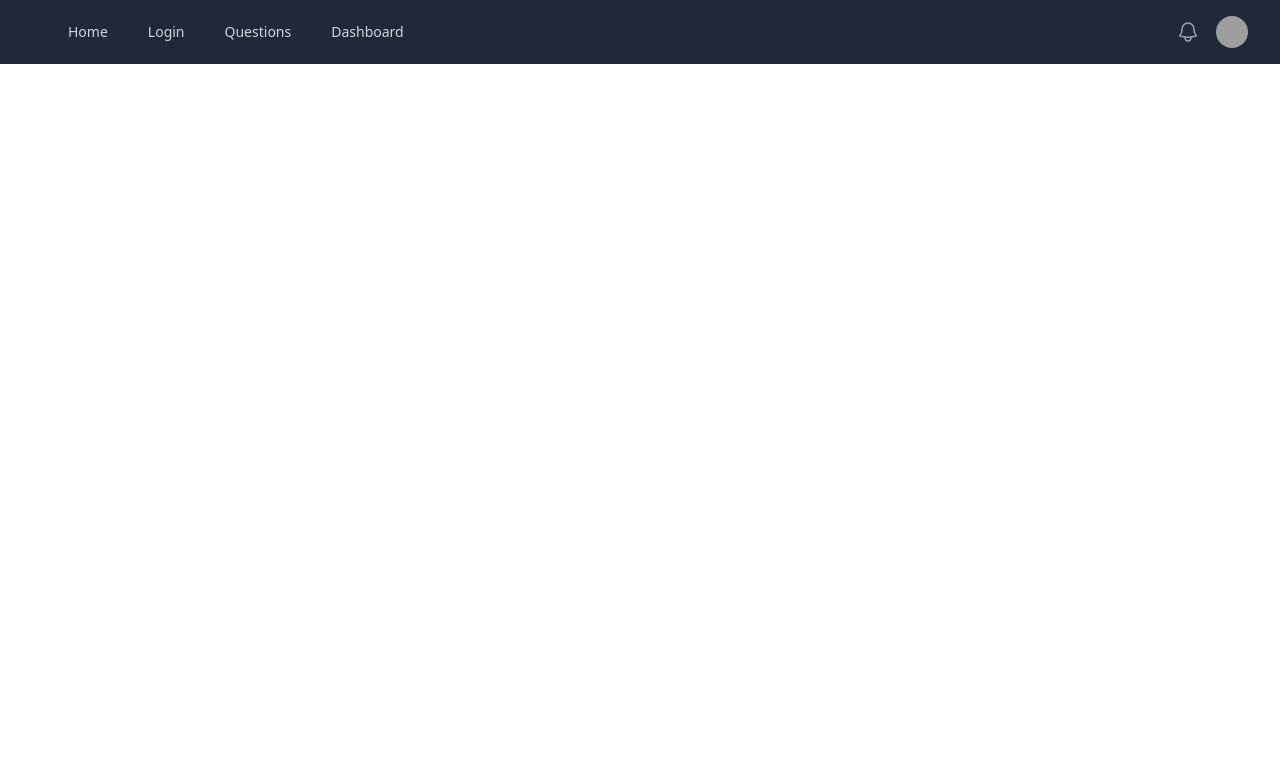
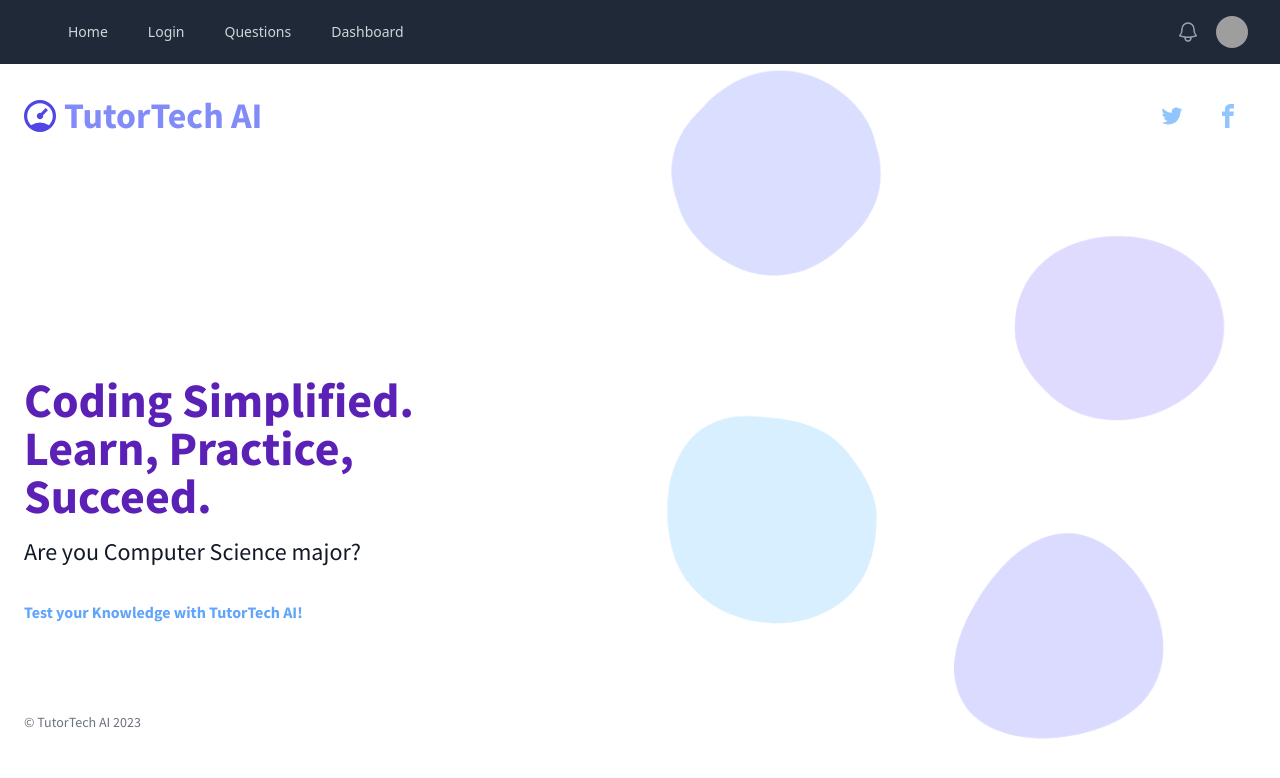
Before and after one commit to zikrya/Senior-Design-AI, a React (Vite) app: page / in a window 1280 px wide. Shown: the top 778 px of the page. Built offline with nearby package versions, Linux system fonts and the light colour scheme; grey boxes are pictures that could not be loaded.

Commit message:
[REFRACTOR] Improved UI placement

```diff
--- a/src/components/ChatGpt.jsx
+++ b/src/components/ChatGpt.jsx
@@ -64,7 +64,7 @@
             <div className="w-full md:w-2/3 mx-auto p-5 bg-white rounded-lg shadow-md">
                 <div className="flex items-center justify-between">
                     <div className="w-full">
-                        <h2 className="text-center text-3xl font-extrabold text-green-400">Quiz Generator</h2>
+                        <h2 className="text-center text-3xl font-extrabold text-indigo-400">Quiz Generator</h2>
                     </div>
                 </div>
                 <br />
--- a/src/pages/Home.jsx
+++ b/src/pages/Home.jsx
@@ -1,9 +1,65 @@
+import React from 'react';
+
 const Home = () => {
     return (
         <>
+            <head>
+                <meta charset="UTF-8" />
+                <meta name="viewport" content="width=device-width, initial-scale=1.0" />
+                <meta http-equiv="X-UA-Compatible" content="ie=edge" />
+                <title>Tailwind Starter Template - App Landing Page Template: Tailwind Toolbox</title>
+                <meta name="description" content="" />
+                <meta name="keywords" content="" />
 
+                <link rel="stylesheet" href="https://unpkg.com/tailwindcss@2.2.19/dist/tailwind.min.css" />
+
+                <link href="https://fonts.googleapis.com/css?family=Source+Sans+Pro:400,700" rel="stylesheet" />
+
+                <style>
+                    /* Your animation styles here */
+                </style>
+            </head>
+
+            <body className="leading-normal tracking-normal text-gray-900" style={{ fontFamily: "'Source Sans Pro', sans-serif" }}>
+                <div className="h-screen pb-14 bg-right bg-cover" style={{ backgroundImage: "url('bg.svg')" }}>
+                    {/* Nav */}
+                    <div className="w-full container mx-auto p-6">
+                        <div className="w-full flex items-center justify-between">
+                            <a className="flex items-center text-indigo-400 no-underline hover:no-underline font-bold text-2xl lg:text-4xl" href="#">
+                                <svg className="h-8 fill-current text-indigo-600 pr-2" xmlns="http://www.w3.org/2000/svg" viewBox="0 0 20 20">
+                                    <path d="M10 20a10 10 0 1 1 0-20 10 10 0 0 1 0 20zm-5.6-4.29a9.95 9.95 0 0 1 11.2 0 8 8 0 1 0-11.2 0zm6.12-7.64l3.02-3.02 1.41 1.41-3.02 3.02a2 2 0 1 1-1.41-1.41z" />
+                                </svg> TutorTech AI
+                            </a>
+                            <div className="flex w-1/2 justify-end content-center">
+                                <a className="inline-block text-blue-300 no-underline hover:text-indigo-800 hover:text-underline text-center h-10 p-2 md:h-auto md:p-4" data-tippy-content="@twitter_handle" href="https://twitter.com/intent/tweet?url=#">
+                                    <svg className="fill-current h-6" xmlns="http://www.w3.org/2000/svg" viewBox="0 0 32 32">
+                                        <path d="M30.063 7.313c-.813 1.125-1.75 2.125-2.875 2.938v.75c0 1.563-.188 3.125-.688 4.625a15.088 15.088 0 0 1-2.063 4.438c-.875 1.438-2 2.688-3.25 3.813a15.015 15.015 0 0 1-4.625 2.563c-1.813.688-3.75 1-5.75 1-3.25 0-6.188-.875-8.875-2.625.438.063.875.125 1.375.125 2.688 0 5.063-.875 7.188-2.5-1.25 0-2.375-.375-3.375-1.125s-1.688-1.688-2.063-2.875c.438.063.813.125 1.125.125.5 0 1-.063 1.5-.25-1.313-.25-2.438-.938-3.313-1.938a5.673 5.673 0 0 1-1.313-3.688v-.063c.813.438 1.688.688 2.625.688a5.228 5.228 0 0 1-1.875-2c-.5-.875-.688-1.813-.688-2.75 0-1.063.25-2.063.75-2.938 1.438 1.75 3.188 3.188 5.25 4.25s4.313 1.688 6.688 1.813a5.579 5.579 0 0 1 1.5-5.438c1.125-1.125 2.5-1.688 4.125-1.688s3.063.625 4.188 1.813a11.48 11.48 0 0 0 3.688-1.375c-.438 1.375-1.313 2.438-2.563 3.188 1.125-.125 2.188-.438 3.313-.875z" />
+                                    </svg>
+                                </a>
+                                <a className="inline-block text-blue-300 no-underline hover:text-indigo-800 hover:text-underline text-center h-10 p-2 md:h-auto md:p-4 " data-tippy-content="#facebook_id" href="https://www.facebook.com/sharer/sharer.php?u=#">
+                                    <svg className="fill-current h-6" xmlns="http://www.w3.org/2000/svg" viewBox="0 0 32 32">
+                                        <path d="M19 6h5V0h-5c-3.86 0-7 3.14-7 7v3H8v6h4v16h6V16h5l1-6h-6V7c0-.542.458-1 1-1z" />
+                                    </svg>
+                                </a>
+                            </div>
+                        </div>
+                    </div>
+
+                    <div className="container pt-24 md:pt-48 px-6 mx-auto flex flex-wrap flex-col md:flex-row items-center">
+                        <div className="flex flex-col w-full xl:w-2/5 justify-center lg:items-start overflow-y-hidden">
+                            <h1 className="my-4 text-3xl md:text-5xl text-purple-800 font-bold leading-tight text-center md:text-left slide-in-bottom-h1">Coding Simplified.
+Learn, Practice, Succeed.</h1>
+                            <p className="leading-normal text-base md:text-2xl mb-8 text-center md:text-left slide-in-bottom-subtitle">Are you Computer Science major?</p>
+                            <p className="text-blue-400 font-bold pb-8 lg:pb-6 text-center md:text-left fade-in">Test your Knowledge with TutorTech AI! </p>
+                        </div>
+                        <div className="w-full pt-16 pb-6 text-sm text-center md:text-left fade-in">
+                            <a className="text-gray-500 no-underline hover:no-underline" href="#">&copy; TutorTech AI 2023</a>
+                        </div>
+                    </div>
+                </div>
+            </body>
         </>
-     );
+    );
 }
 
 export default Home;
--- a/src/pages/Quiz.jsx
+++ b/src/pages/Quiz.jsx
@@ -1,11 +1,9 @@
-import ChatGpt from '../components/ChatGpt'
+import ChatGpt from "../components/ChatGpt";
+
 const Quiz = () => {
     return (
         <>
-        quiz
         <ChatGpt/>
-
-
         </>
      );
 }
```
